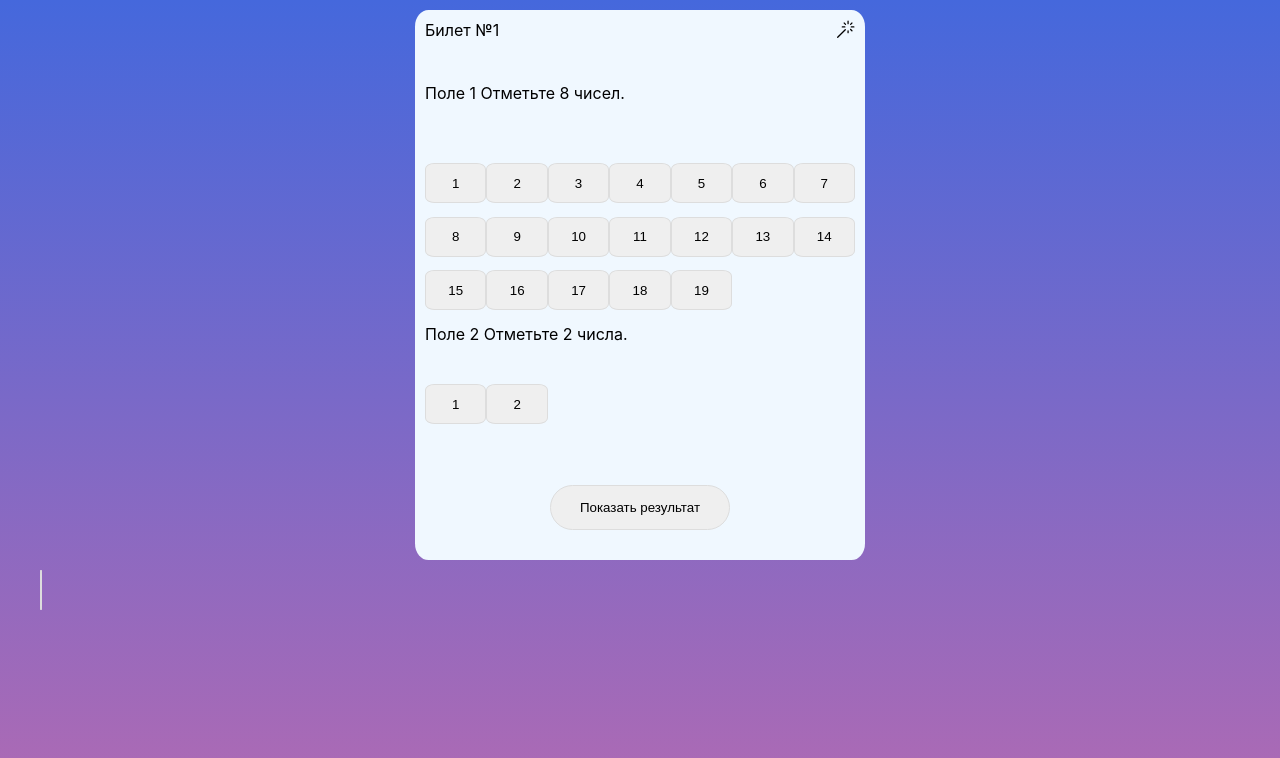
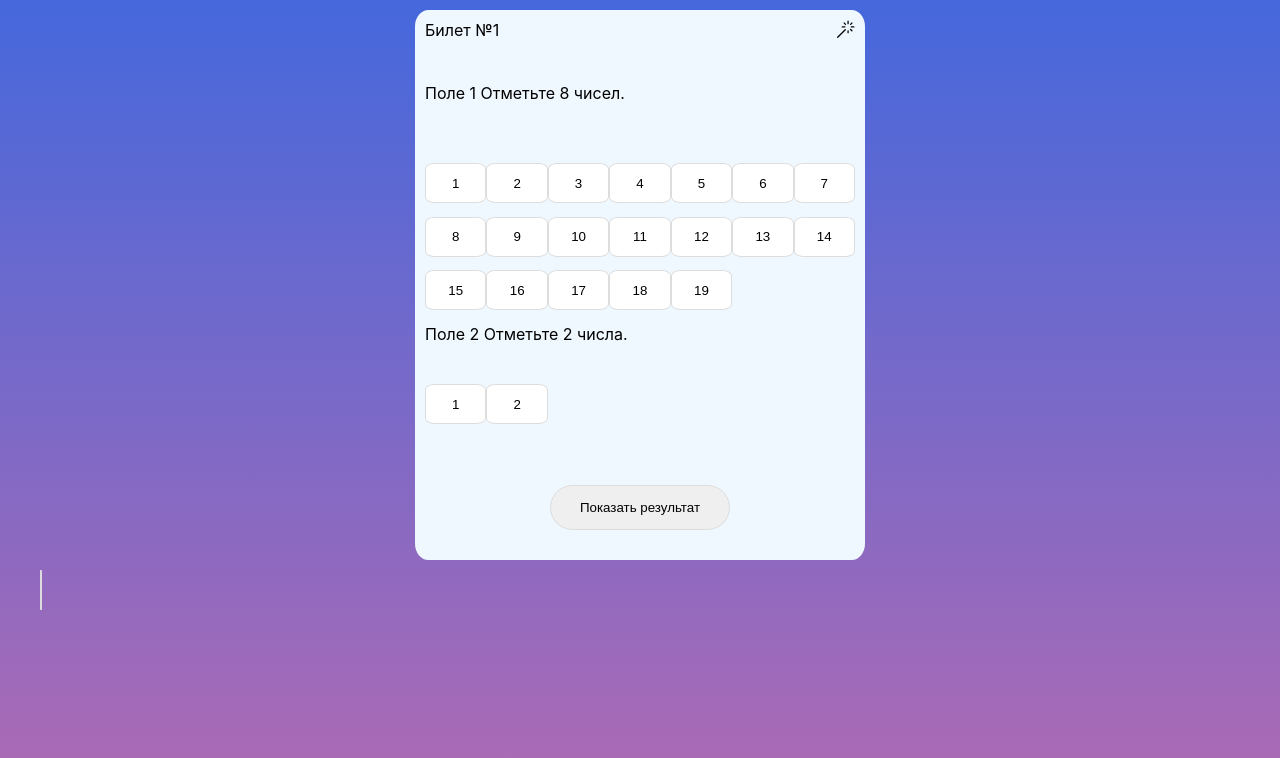
Before and after one commit to ArkadiyJS/tech-spec-rapido, a React (Create React App) app: page / in a window 1280 px wide. Shown: the top 758 px of the page. Built offline with nearby package versions, Linux system fonts and the light colour scheme.

Commit message:
fix csss style picked

```diff
--- a/src/components/ticketCard/ticketCard.jsx
+++ b/src/components/ticketCard/ticketCard.jsx
@@ -23,6 +23,7 @@ function TicketCard(props) {
         {props.buttonListNumbersOne.map((number) => (<button
           key={number}
           onClick={() => props.handleClick(number)}
+          style={{ backgroundColor: props.selectedFirstNumbers.includes(number) ? 'yellow' : 'white' }}
           disabled={props.selectedFirstNumbers.length >= 8 || props.selectedFirstNumbers.includes(number)}
 
         >{number}</button>))}
@@ -36,7 +37,7 @@ function TicketCard(props) {
 
           onClick={() => props.handleClickTwo(number)}
           disabled={props.selectedTwoNumbers.length >= 1 || props.selectedTwoNumbers.includes(number)}
-
+          style={{ backgroundColor: props.selectedTwoNumbers.includes(number) ? 'yellow' : 'white' }}
 
         >{number}</button>))}
       </div>
```
